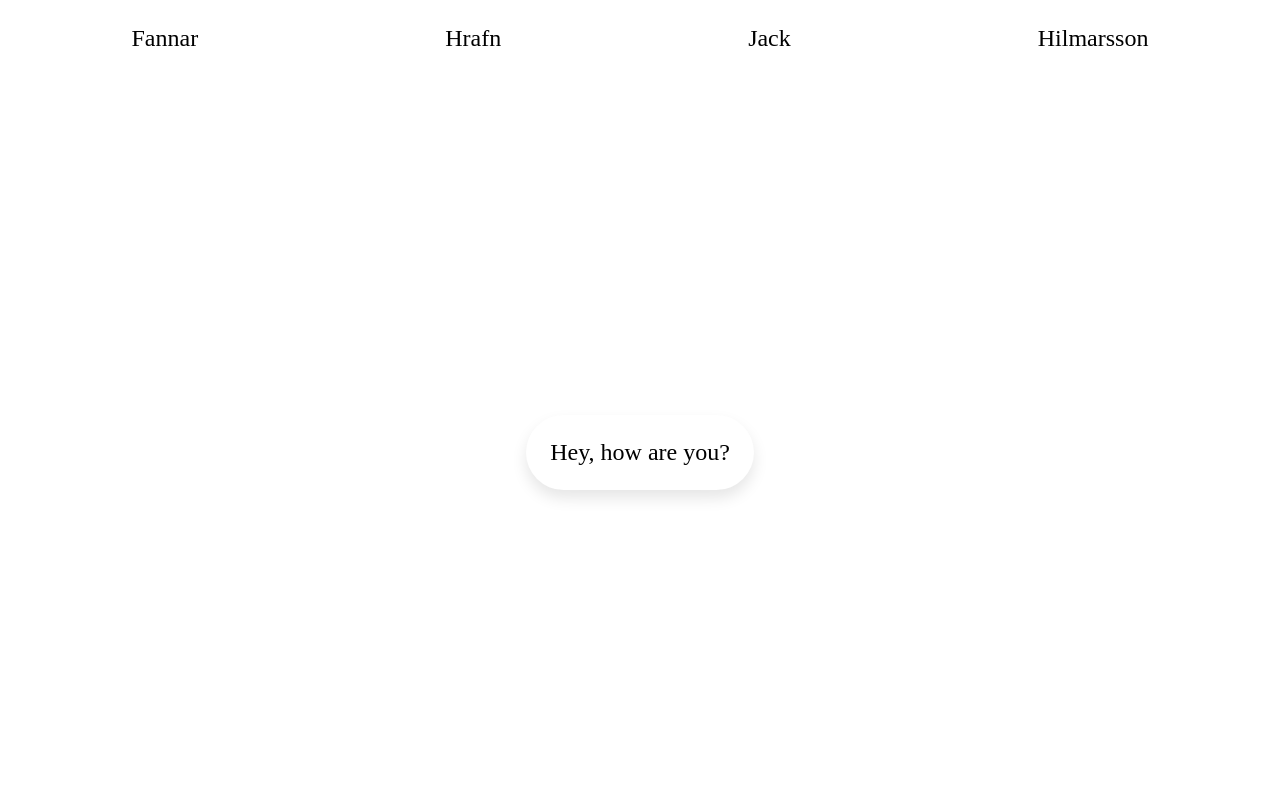
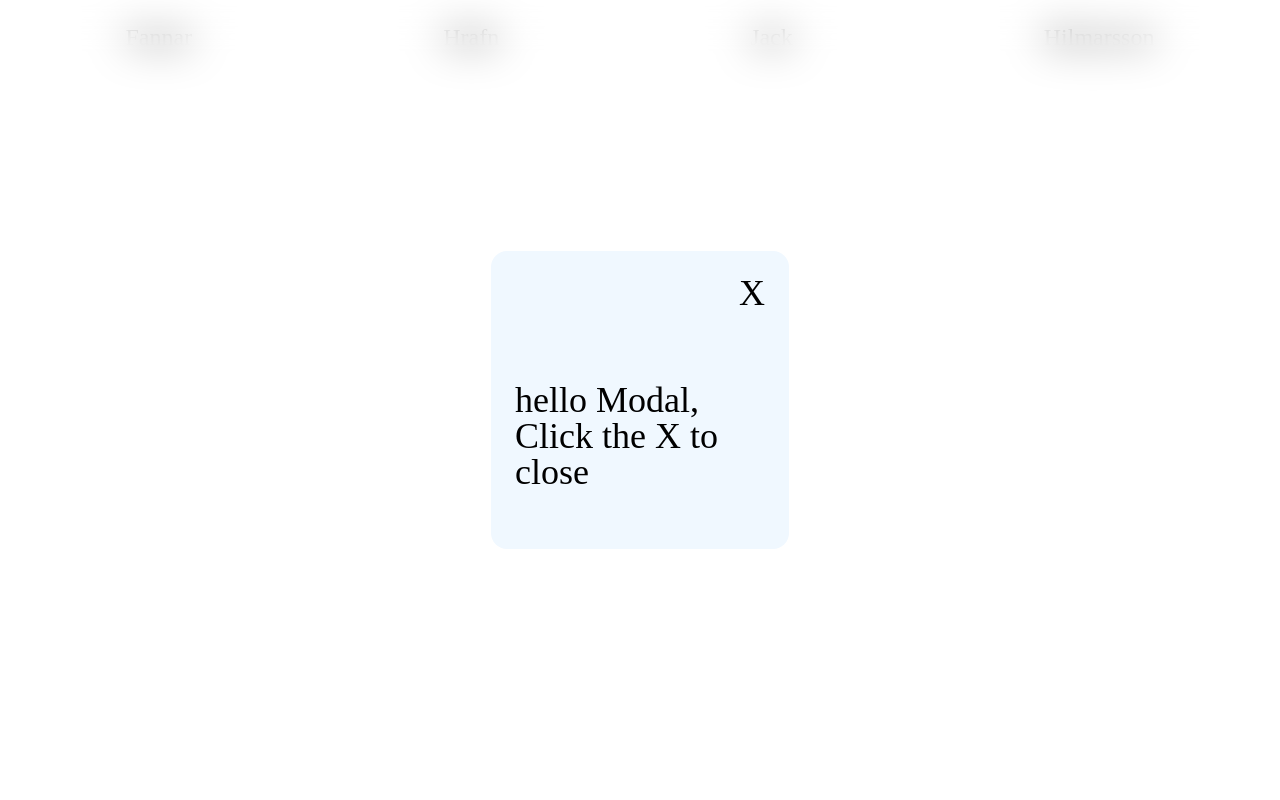
Before and after one commit to fannarjack/React-intro, a React (Vite) app: page / in a window 1280 px wide. Both pictures are taken after a click on the button "Hey, how are you?". Shown: the top 800 px of the page. Built offline with nearby package versions, Linux system fonts and the light colour scheme.

Commit message:
bætti við modal og notaði useState

```diff
--- /dev/null
+++ b/src/App.tsx
@@ -0,0 +1,24 @@
+import "./modal.css"
+import Name from "./name.tsx"
+import Btn from './Btn.tsx'
+import Modal from "./modal.tsx"
+import { useState } from "react"
+
+function App(){
+  const [modalOpen, setModalOpen] = useState(false)
+  return (
+    <>
+      <Name
+      firstName='Fannar'
+      secondName='Hrafn'
+      familyName='Jack'
+      lastName='Hilmarsson'/>
+      <Btn answer='Hey, how are you?' click={() => {setModalOpen(true)}}
+      />
+      <Btn answer='another button' click={() => {}}/>
+      <Modal isOpen = {modalOpen}
+      closeModal = {() => {setModalOpen(false)}} />
+    </>
+  )
+}
+export default App
--- a/src/hamburger.css
+++ b/src/Btn.css
@@ -1,4 +1,5 @@
 .btn{
+
  display: flex;
  border: none;
  border-radius: 45px;
@@ -10,7 +11,7 @@
  box-shadow: 0px 8px 15px rgba(0, 0, 0, 0.1);
  transition: all 0.3s ease 0s;
 }
-.btn:hover{
+/*.btn:hover{
   cursor: pointer;
   background-color:#2EE59D;
   color: white;
@@ -18,12 +19,13 @@
   box-shadow: 0px 15px 20px rgba(46, 229, 157, 0.4);
   transform: translateY(-7px);
 }
-.btn:active{
-  background-color: aliceblue;
+  */
+
+/*.btn:active{
   color: black;
   transition: none;
   background-color: white;
-}
+}*/
 .container{
   display: flex;
   justify-content: center;
--- /dev/null
+++ b/src/Btn.tsx
@@ -0,0 +1,49 @@
+import "./Btn.css"
+import { MouseEventHandler, useState } from "react";
+
+type Props = {
+  answer: string;
+  click: MouseEventHandler<HTMLButtonElement>;
+}
+
+
+function Btn({answer, click}: Props) {
+  const [isGreen, setIsGreen] = useState(false);
+  const [isActive, setIsActive] = useState(false)
+  const hoverStyle = {
+    cursor: "pointer",
+    backgroundColor: "#2EE59D",
+    color: "white",
+    borderColor: "green",
+    boxShadow: "0px 15px 20px rgba(46, 229, 157, 0.4)",
+    transform: "translateY(-7px)"
+  }
+  const activeStyle = {
+    color: "black",
+    transition: "none",
+    backgroundColor: "white"
+  }
+  let btnStyle = {}
+  if(isGreen){
+    btnStyle = hoverStyle;
+  }
+  if(isActive){
+    btnStyle = {...btnStyle, ...activeStyle}
+  }
+  return(
+  <div className="container">
+    <button className="btn"
+    style = {btnStyle}
+    onMouseEnter ={() => setIsGreen(true)}
+    onMouseLeave ={() => setIsGreen(false)}
+    onMouseDown={() => setIsActive(true)}
+    onMouseUp={() => setIsActive(false)}
+    onClick = {click}
+    >
+      {answer}
+    </button>
+  </div>
+  )
+}
+
+export default Btn
--- a/src/hamburger.tsx
+++ /dev/null
@@ -1,17 +0,0 @@
-import "./hamburger.css"
-type Props = {
-  answer: string;
-
-}
-
-function Btn({answer}: Props) {
-  return(
-  <div className="container">
-    <button className="btn" >
-      {answer}
-    </button>
-  </div>
-  )
-}
-
-export default Btn
--- a/src/main.tsx
+++ b/src/main.tsx
@@ -1,16 +1,9 @@
 import { StrictMode } from 'react'
 import { createRoot } from 'react-dom/client'
-import Name from "./name.tsx"
-import Btn from './hamburger.tsx'
-
+import App from "./App.tsx"
+import "./reset.css"
 createRoot(document.getElementById('root')!).render(
   <StrictMode>
-    <Name
-    firstName='Fannar'
-    secondName='Hrafn'
-    familyName='Jack'
-    lastName='Hilmarsson'/>
-    <Btn answer='Hey, how are you?'/>
-    <Btn answer='another button'/>
+   <App/>
   </StrictMode>,
 )
--- /dev/null
+++ b/src/modal.css
@@ -0,0 +1,39 @@
+.modal-container{
+  position: absolute;
+  justify-content: center;
+  align-items: center;
+  top: 0;
+  width: 100%;
+  height: 100%;
+  background-color: rgba(128, 128, 128, 0);
+
+  backdrop-filter: blur(20px);
+}
+.modal{
+  padding: 24px;
+  width: 250px;
+  height: 250px;
+  background-color: aliceblue;
+  border-radius: 16px;
+  animation:ease-in-out 3s ;
+}
+.hello{
+  width: 100%;
+  height: 100%;
+  display: flex;
+  align-items: center;
+  justify-content: center;
+}
+.modal p{
+  font-size: 36px;
+}
+.x{
+  width: 100%;
+  display: flex;
+  justify-content: flex-end;
+  margin-right: 10px;
+
+}
+.x:hover{
+cursor: pointer;
+}
--- /dev/null
+++ b/src/modal.tsx
@@ -0,0 +1,32 @@
+
+import { MouseEventHandler } from "react";
+import "./modal.css"
+
+type Props = {
+  isOpen: boolean
+  closeModal: MouseEventHandler<HTMLParagraphElement>;
+}
+function Modal({isOpen, closeModal}: Props){
+  const style = {
+    display: "none",
+  }
+  if(isOpen){
+    style.display = "flex"
+  }
+
+  return (
+    <>
+    <div className="modal-container"
+      style = {style}
+    >
+      <div className="modal">
+      <p className="x"
+          onClick = {closeModal}>X
+        </p>
+        <p className="hello">hello Modal, <br /> Click the X to close</p>
+      </div>
+    </div>
+    </>
+  )
+}
+export default Modal
--- /dev/null
+++ b/src/reset.css
@@ -0,0 +1,48 @@
+/* http://meyerweb.com/eric/tools/css/reset/
+   v2.0 | 20110126
+   License: none (public domain)
+*/
+
+html, body, div, span, applet, object, iframe,
+h1, h2, h3, h4, h5, h6, p, blockquote, pre,
+a, abbr, acronym, address, big, cite, code,
+del, dfn, em, img, ins, kbd, q, s, samp,
+small, strike, strong, sub, sup, tt, var,
+b, u, i, center,
+dl, dt, dd, ol, ul, li,
+fieldset, form, label, legend,
+table, caption, tbody, tfoot, thead, tr, th, td,
+article, aside, canvas, details, embed,
+figure, figcaption, footer, header, hgroup,
+menu, nav, output, ruby, section, summary,
+time, mark, audio, video {
+	margin: 0;
+	padding: 0;
+	border: 0;
+	font-size: 100%;
+	font: inherit;
+	vertical-align: baseline;
+}
+/* HTML5 display-role reset for older browsers */
+article, aside, details, figcaption, figure,
+footer, header, hgroup, menu, nav, section {
+	display: block;
+}
+body {
+	line-height: 1;
+}
+ol, ul {
+	list-style: none;
+}
+blockquote, q {
+	quotes: none;
+}
+blockquote:before, blockquote:after,
+q:before, q:after {
+	content: '';
+	content: none;
+}
+table {
+	border-collapse: collapse;
+	border-spacing: 0;
+}
```
Also changed, not shown: 1 other file (tests, documents, lock files or other folders).
